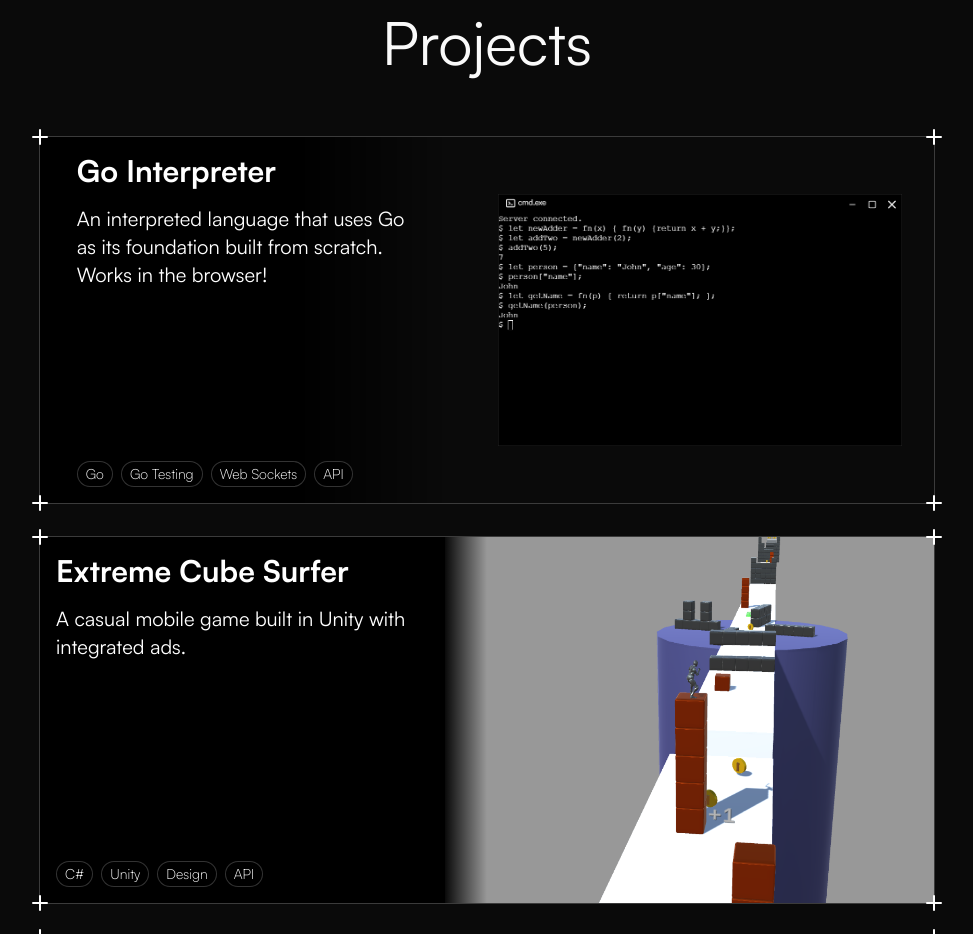
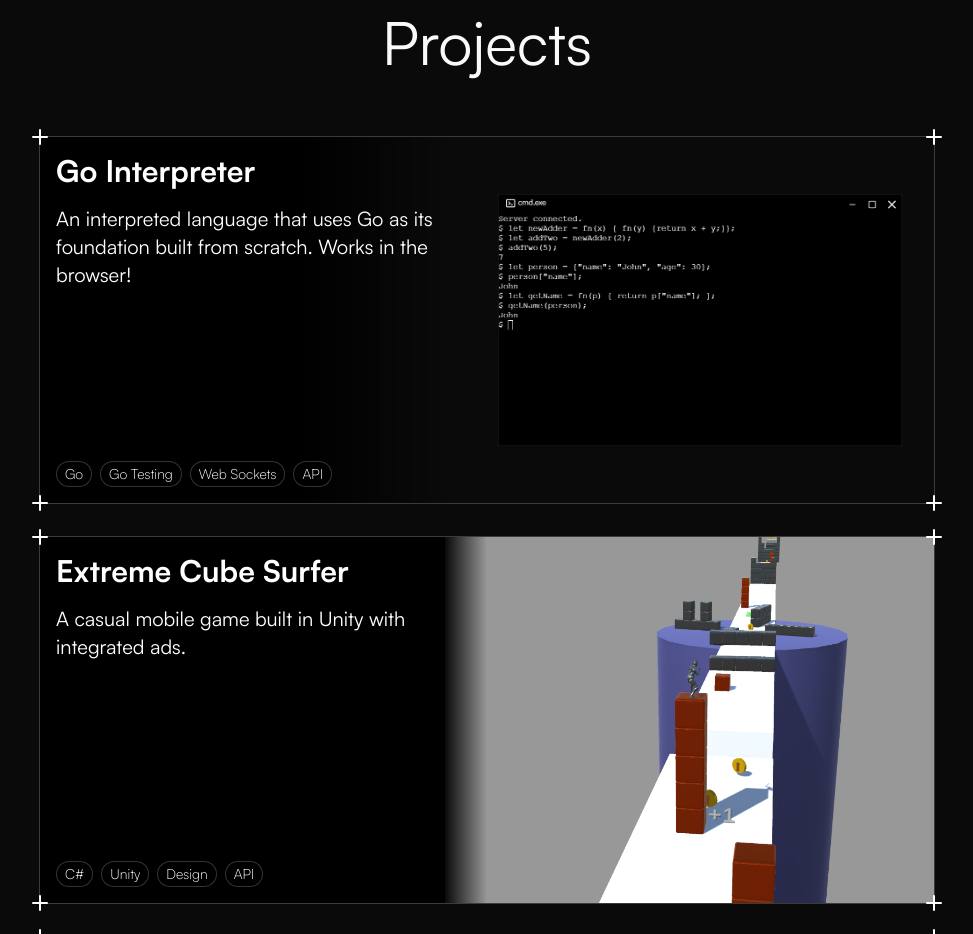
Before and after one commit to MahmoudHilani/portfolio, a Next.js app: page / in a window 1280 px wide. Shown: the part 840-1774 px from the top of the page, without its empty margins (153-1126 px from the left). Built offline with nearby package versions, Linux system fonts and the light colour scheme.

Commit message:
fix: mobile infinite scroll

```diff
--- a/src/components/ui/evervault-card.tsx
+++ b/src/components/ui/evervault-card.tsx
@@ -41,7 +41,7 @@ export const EvervaultCard = ({ className }: { className?: string }) => {
         <div
           className="w-full relative overflow-hidden flex items-center justify-center h-full"
         >
-          <div className="h-full flex flex-col z-20 p-4 gap-4 max-w-sm justify-between ">
+          <div className="h-full flex flex-col z-20 p-4 gap-4 justify-between ">
             <div className="flex flex-col w-full gap-4">
               <div className="flex text-3xl font-bold justify-center lg:justify-normal">Go Interpreter</div>
               <div className="flex text-center lg:text-start w-full text-xl">
@@ -49,7 +49,7 @@ export const EvervaultCard = ({ className }: { className?: string }) => {
                 from scratch. Works in the browser!
               </div>
             </div>
-            <div className="flex gap-2 flex-wrap max-w-sm justify-center lg:justify-normal  ">
+            <div className="flex gap-2 flex-wrap max-w-sm self-center lg:self-start justify-center lg:justify-normal  ">
               {terminalTags.map((tag) => (
                 <p
                   key={tag}
@@ -61,7 +61,7 @@ export const EvervaultCard = ({ className }: { className?: string }) => {
             </div>
           </div>
         </div>
-        <div className="">
+        <div className="hidden lg:flex">
           <CardPattern
             mouseX={mouseX}
             mouseY={mouseY}
@@ -77,6 +77,15 @@ export const EvervaultCard = ({ className }: { className?: string }) => {
               className=""
             />
           </div>
+        </div>
+        <div>
+        <Image
+              src="/Terminal.png"
+              alt="Showcase of the terminal window"
+              height={575}
+              width={920}
+              className="lg:hidden"
+            />
         </div>
       </div>
     </div>
```
